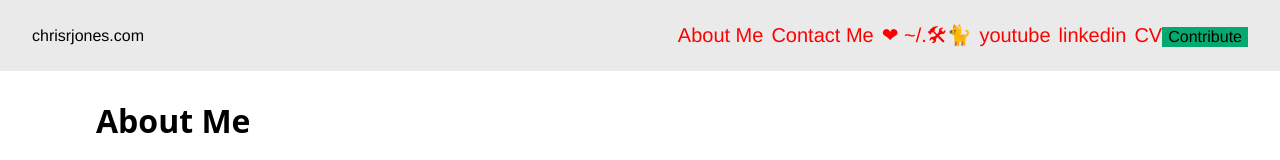
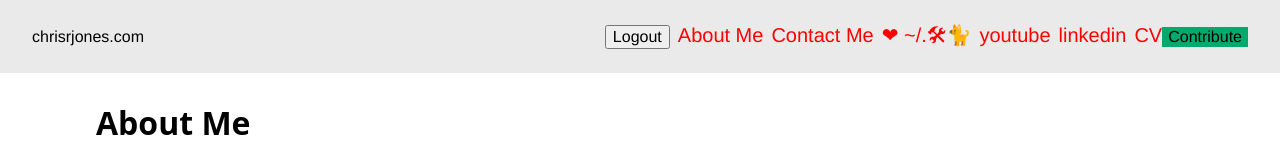
Before and after one commit to ipatch/chrisrjones_web, a React app in the folder frontends/my-react-starter/: page /about in a window 1280 px wide. Shown: the top 160 px of the page. Built offline with nearby package versions, Linux system fonts and the light colour scheme.

Commit message:
#react scaffold out a logout button for navbar

```diff
--- a/frontends/my-react-starter/src/components/Navbar.jsx
+++ b/frontends/my-react-starter/src/components/Navbar.jsx
@@ -97,6 +97,35 @@ const NavbarDropdown = () => {
   );
 };
 
+const LogoutButton = () => {
+  const handleLogout = () => {
+
+    const jwtToken = localStorage.getItem('jwtToken');
+
+    if (jwtToken) {
+    fetch('http://localhost:3000/api/logout', {
+      method: 'POST',
+      credentials: 'include',
+      headers: {
+        'Authorization': `Bearer ${jwtToken}`,
+        'Content-Type': 'application/json',
+      },
+    })
+        .then((response) => {
+          console.log('logout successful');
+          localStorage.removeItem('jwtToken');
+        })
+      .catch((error) => {
+        console.error('logout failed', error);
+      });
+    } else {
+      console.log('user is not logged in.')
+    }
+  };
+
+  return <button onClick={handleLogout}>Logout</button>;
+};
+
 const Navbar = () => {
   const navigate = useNavigate();
   const [scrollingDown, setScrollingDown] = useState(false);
@@ -104,6 +133,7 @@ const Navbar = () => {
   const dotsurl = 'https://github.com/ipatch/dotfiles'
 
   const [showLinks, setShowLinks] = useState(true);
+
 
   const handleScroll = () => {
     // TODO: ipatch how to disable lsp diagnostic warning for deprecated browser API
@@ -152,6 +182,8 @@ const Navbar = () => {
         </button>
         <div className="logo">chrisrjones.com</div>
         <div className="navbar-links" id={showLinks ? "hidden" : "" }>
+          {/* <button onClick={handleLogout}>Logout</button> */}
+          <LogoutButton />
           <a onClick={() => navigate('/about')}>About Me</a>
           <a href="#">Contact Me</a>
           <a href={dotsurl}>❤ ~/.🛠🐈</a>
@@ -166,4 +198,4 @@ const Navbar = () => {
   );
 };
 
-export { Navbar, NavbarDropdown };
+export { Navbar, NavbarDropdown, LogoutButton };
```
